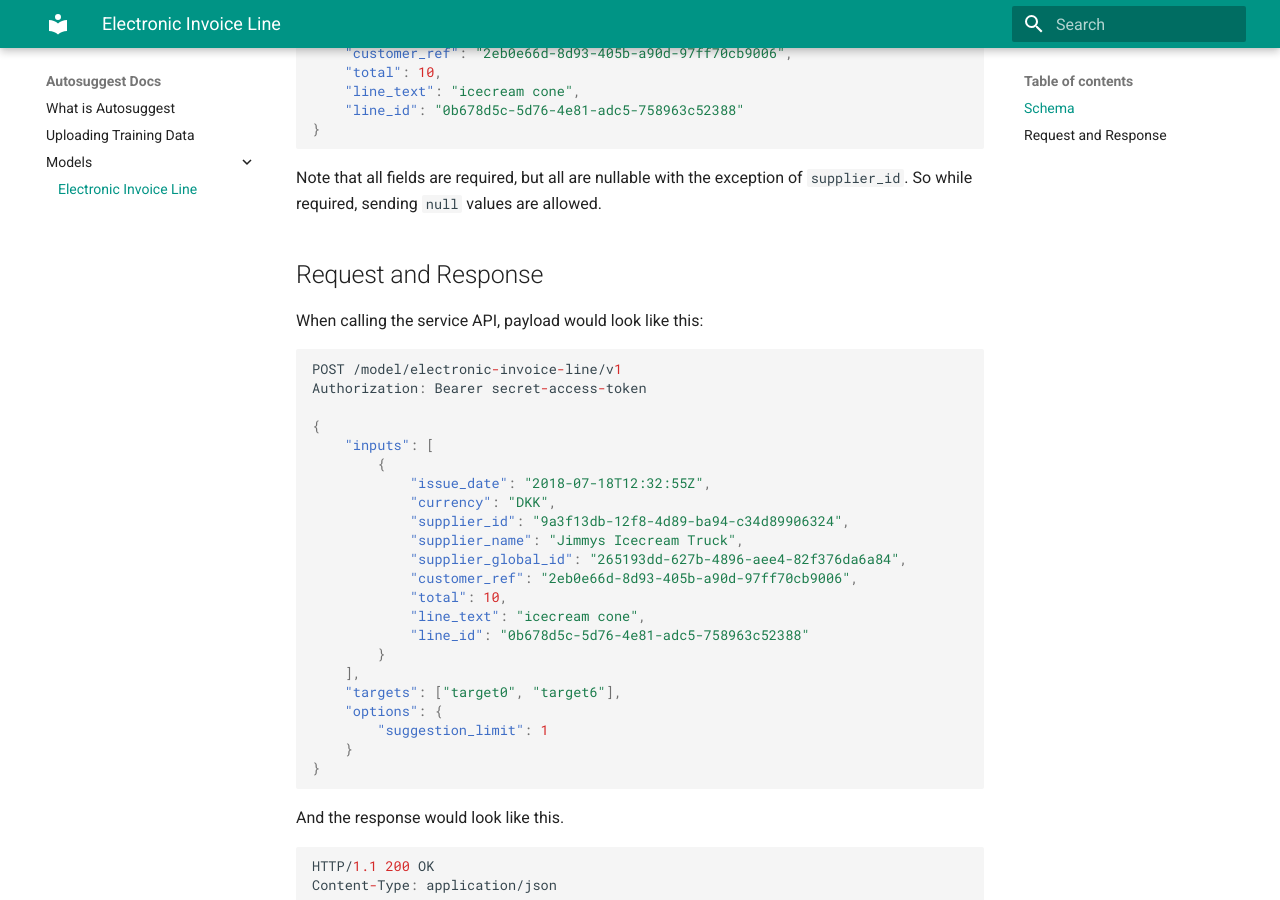
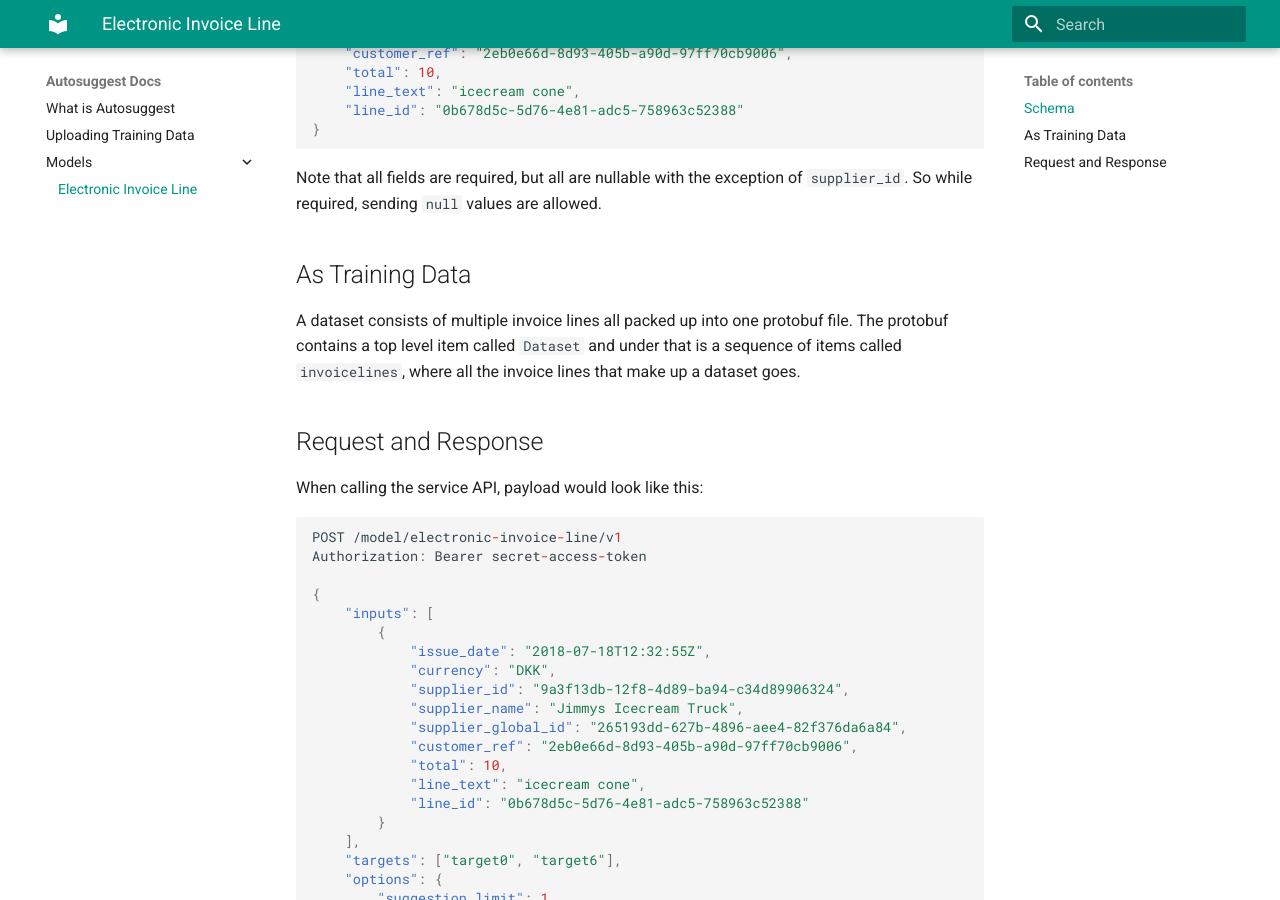
Before and after one commit to e-conomic/vml-docs, an MkDocs documentation site: the page built from docs/einvoice_model.md, in a window 1280 px wide and 900 px high, scrolled down 705 px. Built offline with MkDocs 1.6.1 and Material for MkDocs 9.7.7, drawn with Linux system fonts in a browser that asks for light colours; old or Windows-style settings are respelled for this version of MkDocs.

Commit message:
Section on a training dataset

````diff
--- a/docs/einvoice_model.md
+++ b/docs/einvoice_model.md
@@ -35,6 +35,11 @@ As json, this could look like:
 ```
 
 Note that all fields are required, but all are nullable with the exception of `supplier_id`. So while required, sending `null` values are allowed.
+
+As Training Data
+----------------
+
+A dataset consists of multiple invoice lines all packed up into one protobuf file. The protobuf contains a top level item called `Dataset` and under that is a sequence of items called `invoicelines`, where all the invoice lines that make up a dataset goes.
 
 Request and Response
 --------------------
````
